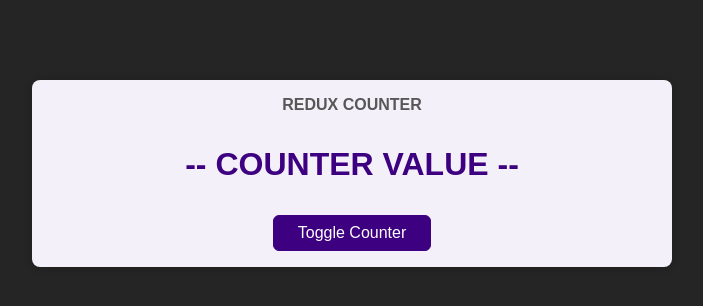
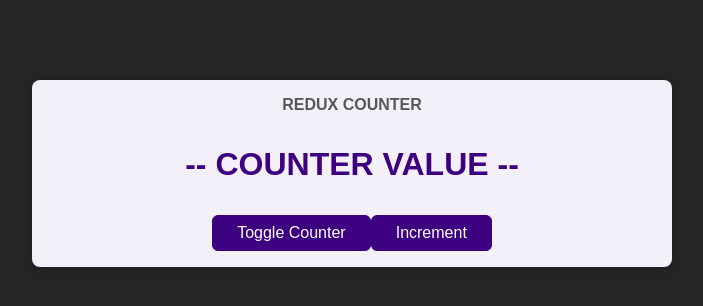
Before and after one commit to AsmaaFH/Maximilian_React-Cource, a React (Create React App) app: page / in a window 1280 px wide. Shown: the top 306 px of the page, without its empty margins (288-991 px from the left). Built offline with nearby package versions, Linux system fonts and the light colour scheme.

Commit message:
useSelector

```diff
--- a/src/components/Counter.js
+++ b/src/components/Counter.js
@@ -1,13 +1,22 @@
+import { useDispatch, useSelector } from 'react-redux';
 import classes from './Counter.module.css';
 
 const Counter = () => {
+  const counter = useSelector((state) => state.counter);
+  const dispatch = useDispatch();
+  console.log(counter);
   const toggleCounterHandler = () => {};
+
+  const incrementHandler = () => {
+    dispatch({ type: 'INCREMENT' });
+  };
 
   return (
     <main className={classes.counter}>
       <h1>Redux Counter</h1>
       <div className={classes.value}>-- COUNTER VALUE --</div>
       <button onClick={toggleCounterHandler}>Toggle Counter</button>
+      <button onClick={incrementHandler}>Increment</button>
     </main>
   );
 };
```
